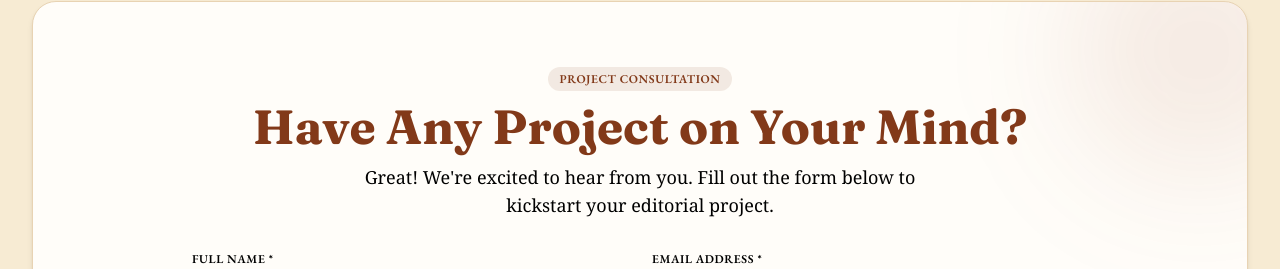
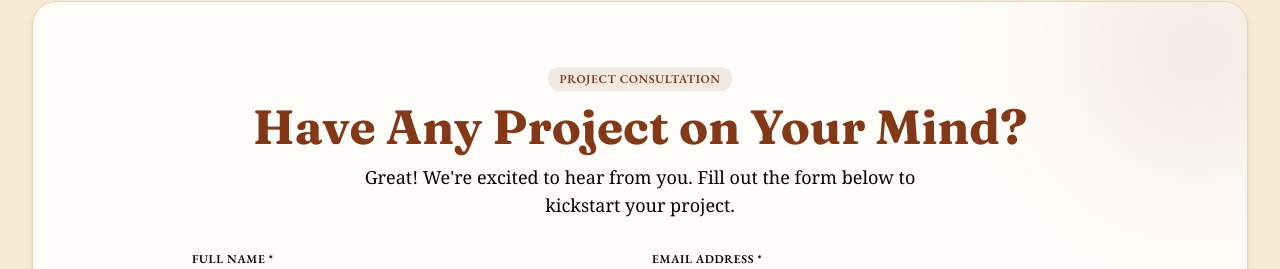
Before and after one commit to cherish-overseer/Pencraack, a Next.js app: page /contact in a window 1280 px wide. Shown: the part 979-1248 px from the top of the page. Built offline with nearby package versions, Linux system fonts and the light colour scheme.

Commit message:
Remove 'This is' from About Hero and 'editorial' from Contact description

```diff
--- a/src/components/HelixAboutHero.tsx
+++ b/src/components/HelixAboutHero.tsx
@@ -13,7 +13,6 @@ export default function HelixAboutHero() {
 
         {/* Main Animated Title */}
         <h1 className="text-4xl sm:text-6xl md:text-7xl font-extrabold text-brand-600 font-heading leading-tight tracking-tight">
-          This is <br className="hidden sm:block" />
           <span className="bg-gradient-to-r from-brand-600 via-brand-700 to-brand-900 bg-clip-text text-transparent">
             PEN CRACK EDITORIAL STUDIO
           </span>
--- a/src/components/HelixContactForm.tsx
+++ b/src/components/HelixContactForm.tsx
@@ -61,7 +61,7 @@ export default function HelixContactForm() {
               Have Any Project on Your Mind?
             </h2>
             <p className="text-black text-base sm:text-lg font-serif max-w-xl mx-auto">
-              Great! We're excited to hear from you. Fill out the form below to kickstart your editorial project.
+              Great! We're excited to hear from you. Fill out the form below to kickstart your project.
             </p>
           </div>
 
```
